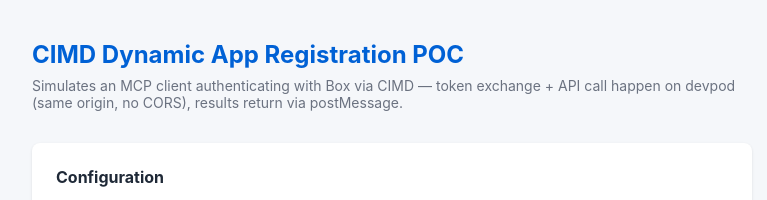
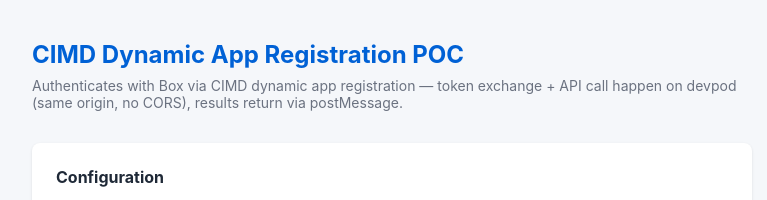
Before and after one commit to partners-hack2026/partners-hack2026.github.io, a plain HTML site: page index.html in a window 1280 px wide. Shown: the top 200 px of the page, 248-1015 px from the left. Drawn offline with Linux system fonts and the light colour scheme.

Commit message:
authors added

```diff
--- a/index.html
+++ b/index.html
@@ -44,7 +44,7 @@
 <body>
     <div class="container">
         <h1>CIMD Dynamic App Registration POC</h1>
-        <p class="subtitle">Simulates an MCP client authenticating with Box via CIMD — token exchange + API call happen on devpod (same origin, no CORS), results return via postMessage.</p>
+        <p class="subtitle">Authenticates with Box via CIMD dynamic app registration — token exchange + API call happen on devpod (same origin, no CORS), results return via postMessage.</p>
 
         <div class="card">
             <h2>Configuration</h2>
```
